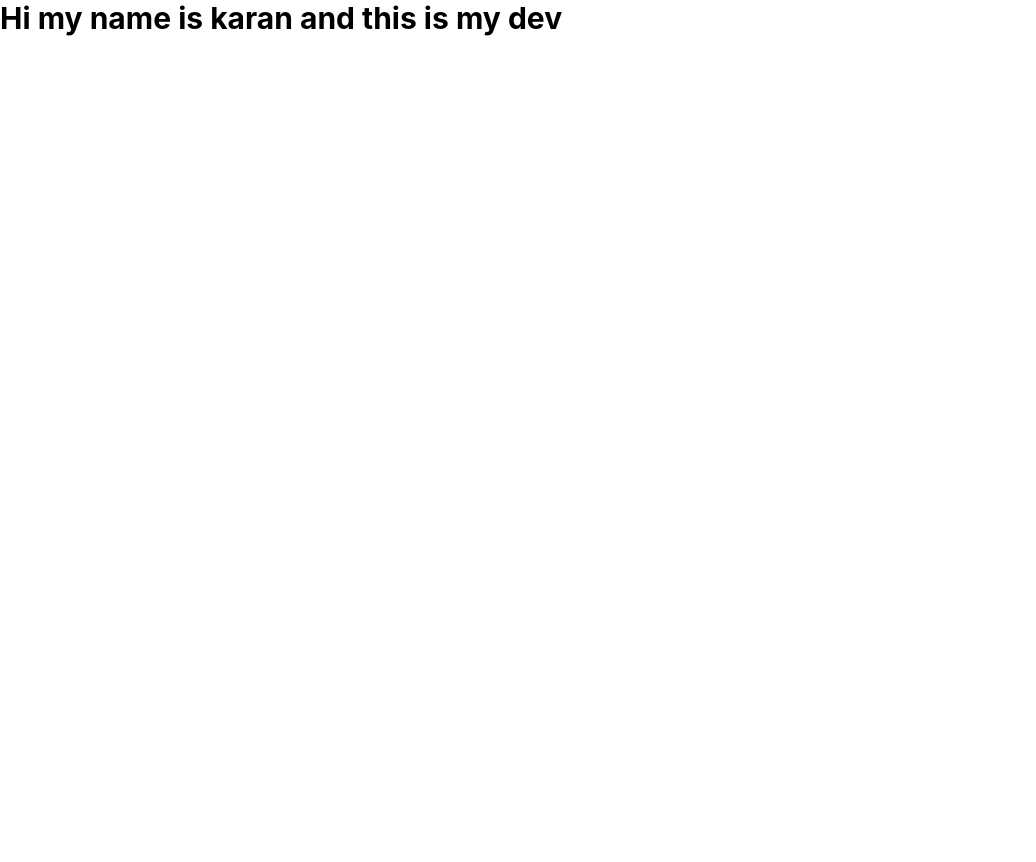
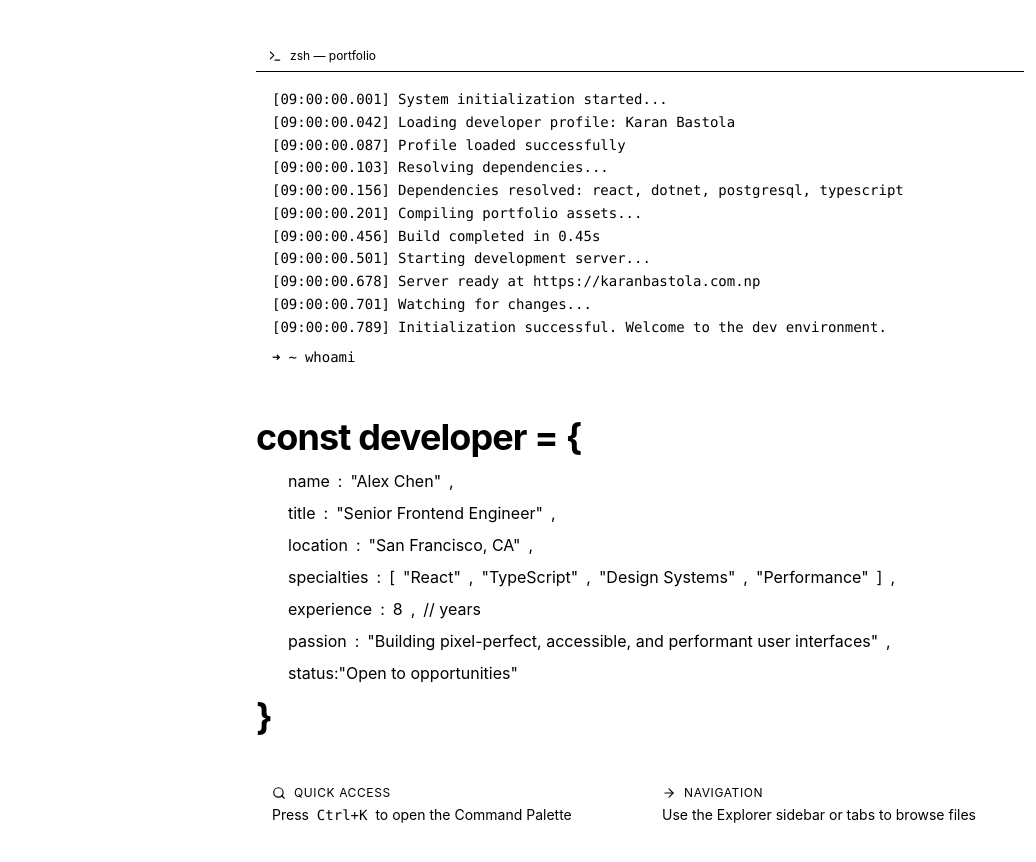
Before and after one commit to KaranBastola84/Portfolio, a React (Vite) app: page / in a window 1280 px wide. Shown: the top 862 px of the page, without its empty margins (0-1036 px from the left). Before the commit the page ends 800 px from the top, so only its background shows below. Built offline with nearby package versions, Linux system fonts and the light colour scheme.

Commit message:
Implement IndexPage component with terminal logs and developer intro

```diff
--- a/src/App.tsx
+++ b/src/App.tsx
@@ -1,7 +1,9 @@
+import { useEffect, useState, useCallback} from "react";
+import { IndexPage } from "./pages/IndexPage";
 function App() {
   return (
     <div>
-      <h1 className="text-3xl font-bold"> Hi my name is karan and this is my dev</h1>
+      <IndexPage />
     </div>
   )
 }
--- a/src/pages/IndexPage.tsx
+++ b/src/pages/IndexPage.tsx
@@ -0,0 +1,168 @@
+import { useState, useEffect } from "react";
+import { TERMINAL_LOGS } from "../data/portfolio";
+import { Terminal, Search, ArrowRight } from "lucide-react";
+
+export function IndexPage() {
+  const [visibleLines, setVisibleLines] = useState(0);
+  const [done, setDone] = useState(false);
+
+  useEffect(() => {
+    let i = 0;
+    const interval = setInterval(() => {
+      i++;
+      setVisibleLines(i);
+      if (i >= TERMINAL_LOGS.length) {
+        clearInterval(interval);
+        setDone(true);
+      }
+    }, 180);
+    return () => clearInterval(interval);
+  }, []);
+
+  const logColor = (level: string) => {
+    switch (level) {
+      case "success":
+        return "text-obsidian-success";
+      case "warning":
+        return "text-obsidian-warning";
+      case "error":
+        return "text-obsidian-error";
+      default:
+        return "text-obsidian-text";
+    }
+  };
+
+  return (
+    <div className="min-h-full p-6 md:p-10">
+      <div className="max-w-3xl mx-auto">
+        {/* Terminal Hero */}
+        <div className="glass-panel rounded-lg overflow-hidden mb-8">
+          <div className="h-8 flex items-center px-3 bg-obsidian-surface border-b border-obsidian-border">
+            <Terminal size={14} className="text-obsidian-muted mr-2" />
+            <span className="text-xs text-obsidian-muted">zsh — portfolio</span>
+          </div>
+          <div className="p-4 font-mono text-sm leading-relaxed">
+            {TERMINAL_LOGS.slice(0, visibleLines).map((log, idx) => (
+              <div key={idx} className="flex gap-2">
+                <span className="text-obsidian-dim shrink-0">
+                  [{log.timestamp}]
+                </span>
+                <span className={logColor(log.level)}>{log.message}</span>
+              </div>
+            ))}
+            {done && (
+              <div className="flex items-center gap-2 mt-2">
+                <span className="text-obsidian-success">➜</span>
+                <span className="text-obsidian-accent">~</span>
+                <span className="text-obsidian-text">whoami</span>
+                <span className="cursor-blink w-2 h-4 bg-obsidian-accent inline-block ml-1" />
+              </div>
+            )}
+          </div>
+        </div>
+
+        {/* Developer Intro */}
+        <div className="mb-8">
+          <h1 className="text-3xl md:text-4xl font-bold text-obsidian-text mb-3 tracking-tight">
+            <span className="text-obsidian-keyword">const</span>{" "}
+            <span className="text-obsidian-function">developer</span>
+            <span className="text-obsidian-text"> = </span>
+            <span className="text-obsidian-accent">{"{"}</span>
+          </h1>
+          <div className="pl-4 md:pl-8 space-y-2 text-sm md:text-base">
+            <div className="flex gap-2">
+              <span className="text-obsidian-property">name</span>
+              <span className="text-obsidian-text">:</span>
+              <span className="text-obsidian-string">"Alex Chen"</span>
+              <span className="text-obsidian-text">,</span>
+            </div>
+            <div className="flex gap-2">
+              <span className="text-obsidian-property">title</span>
+              <span className="text-obsidian-text">:</span>
+              <span className="text-obsidian-string">
+                "Senior Frontend Engineer"
+              </span>
+              <span className="text-obsidian-text">,</span>
+            </div>
+            <div className="flex gap-2">
+              <span className="text-obsidian-property">location</span>
+              <span className="text-obsidian-text">:</span>
+              <span className="text-obsidian-string">"San Francisco, CA"</span>
+              <span className="text-obsidian-text">,</span>
+            </div>
+            <div className="flex gap-2 flex-wrap">
+              <span className="text-obsidian-property">specialties</span>
+              <span className="text-obsidian-text">:</span>
+              <span className="text-obsidian-text">[</span>
+              <span className="text-obsidian-string">"React"</span>
+              <span className="text-obsidian-text">,</span>
+              <span className="text-obsidian-string">"TypeScript"</span>
+              <span className="text-obsidian-text">,</span>
+              <span className="text-obsidian-string">"Design Systems"</span>
+              <span className="text-obsidian-text">,</span>
+              <span className="text-obsidian-string">"Performance"</span>
+              <span className="text-obsidian-text">]</span>
+              <span className="text-obsidian-text">,</span>
+            </div>
+            <div className="flex gap-2">
+              <span className="text-obsidian-property">experience</span>
+              <span className="text-obsidian-text">:</span>
+              <span className="text-obsidian-number">8</span>
+              <span className="text-obsidian-text">,</span>
+              <span className="text-obsidian-comment">// years</span>
+            </div>
+            <div className="flex gap-2">
+              <span className="text-obsidian-property">passion</span>
+              <span className="text-obsidian-text">:</span>
+              <span className="text-obsidian-string">
+                "Building pixel-perfect, accessible, and performant user
+                interfaces"
+              </span>
+              <span className="text-obsidian-text">,</span>
+            </div>
+            <div>
+              <span className="text-obsidian-property">status</span>
+              <span className="text-obsidian-text">:</span>
+              <span className="text-obsidian-string">
+                "Open to opportunities"
+              </span>
+            </div>
+          </div>
+          <h1 className="text-3xl md:text-4xl font-bold text-obsidian-accent mt-3">
+            {"}"}
+          </h1>
+        </div>
+
+        {/* Quick Actions */}
+        <div className="grid grid-cols-1 sm:grid-cols-2 gap-3">
+          <button className="glass-panel rounded-lg p-4 text-left hover:bg-obsidian-hover/60 transition-all group">
+            <div className="flex items-center gap-2 mb-1">
+              <Search size={14} className="text-obsidian-accent" />
+              <span className="text-xs text-obsidian-muted uppercase tracking-wider">
+                Quick Access
+              </span>
+            </div>
+            <p className="text-sm text-obsidian-text">
+              Press{" "}
+              <kbd className="bg-obsidian-surface px-1 rounded text-obsidian-accent">
+                Ctrl+K
+              </kbd>{" "}
+              to open the Command Palette
+            </p>
+          </button>
+          <button className="glass-panel rounded-lg p-4 text-left hover:bg-obsidian-hover/60 transition-all group">
+            <div className="flex items-center gap-2 mb-1">
+              <ArrowRight size={14} className="text-obsidian-success" />
+              <span className="text-xs text-obsidian-muted uppercase tracking-wider">
+                Navigation
+              </span>
+            </div>
+            <p className="text-sm text-obsidian-text">
+              Use the Explorer sidebar or tabs to browse files
+            </p>
+          </button>
+        </div>
+      </div>
+    </div>
+  );
+}
```
